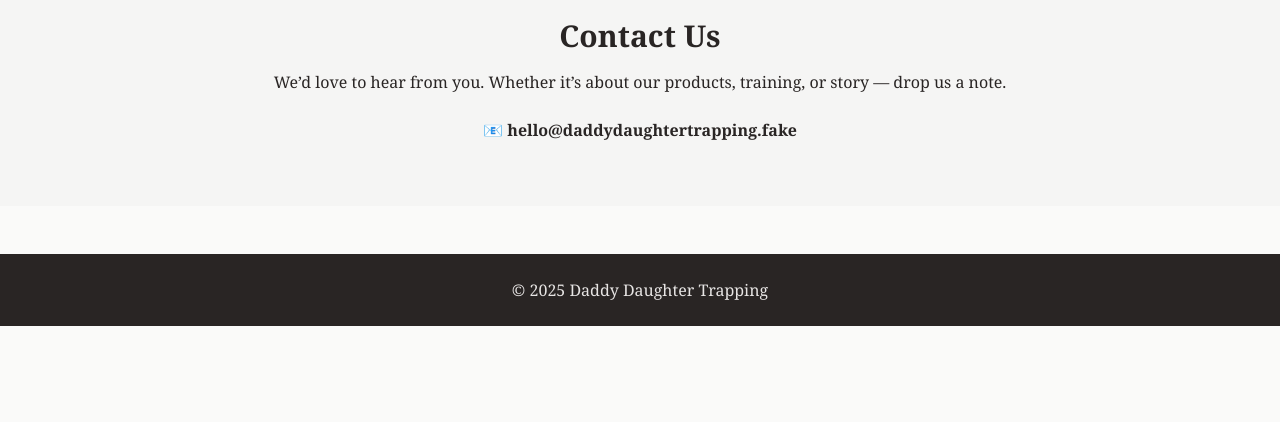
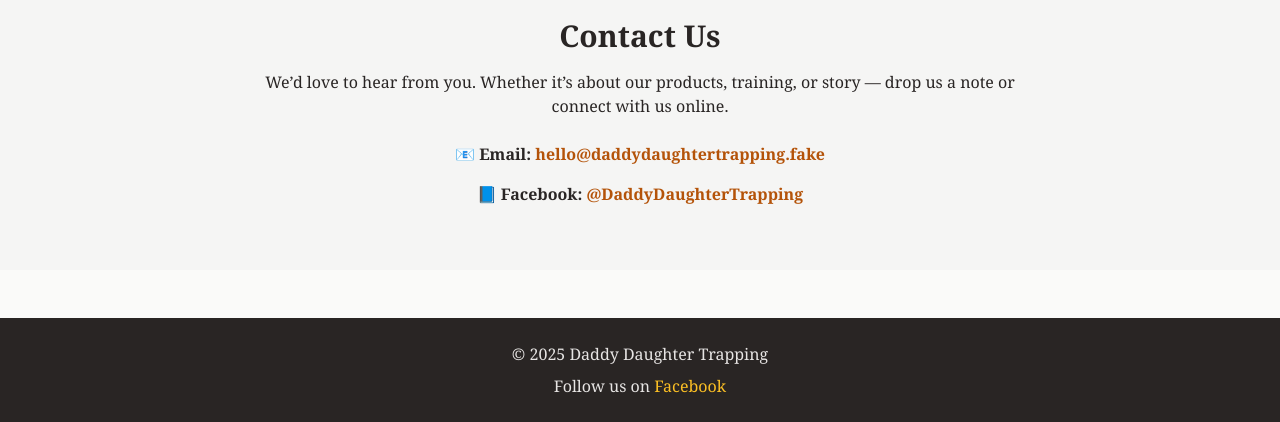
Before and after one commit to stutting/marketing, a plain HTML site: page index.html in a window 1280 px wide. Shown: the part 2998-3420 px from the top of the page. Before the commit the page ends 3324 px from the top, so only its background shows below. Drawn offline with nearby package versions, Linux system fonts and the light colour scheme.

Commit message:
Update index.html

```diff
--- a/index.html
+++ b/index.html
@@ -72,19 +72,32 @@
     </div>
   </section>
 
-  <!-- Contact -->
+   <!-- Contact -->
   <section id="contact" class="bg-stone-100 py-16 px-6">
     <div class="max-w-3xl mx-auto text-center">
       <img src="images/letter.png" alt="Letter Illustration" class="mx-auto w-64 mb-6 rounded shadow">
       <h2 class="text-3xl font-bold mb-4">Contact Us</h2>
-      <p class="mb-6">We’d love to hear from you. Whether it’s about our products, training, or story — drop us a note.</p>
-      <p class="font-semibold">📧 hello@daddydaughtertrapping.fake</p>
+      <p class="mb-6">We’d love to hear from you. Whether it’s about our products, training, or story — drop us a note or connect with us online.</p>
+
+      <!-- Email -->
+      <p class="font-semibold mb-4">📧 Email: <a href="mailto:hello@daddydaughtertrapping.fake" class="text-amber-700 hover:underline">hello@daddydaughtertrapping.fake</a></p>
+
+      <!-- Facebook -->
+      <p class="font-semibold">📘 Facebook:
+        <a href="https://facebook.com/DaddyDaughterTrapping" target="_blank" class="text-amber-700 hover:underline">
+          @DaddyDaughterTrapping
+        </a>
+      </p>
     </div>
   </section>
+
 
   <!-- Footer -->
   <footer class="bg-stone-800 text-stone-200 text-center py-6 mt-12">
     <p>&copy; 2025 Daddy Daughter Trapping</p>
+    <p class="mt-2">Follow us on
+      <a href="https://facebook.com/DaddyDaughterTrapping" target="_blank" class="text-amber-400 hover:underline">Facebook</a>
+    </p>
   </footer>
 </body>
 </html>
```
